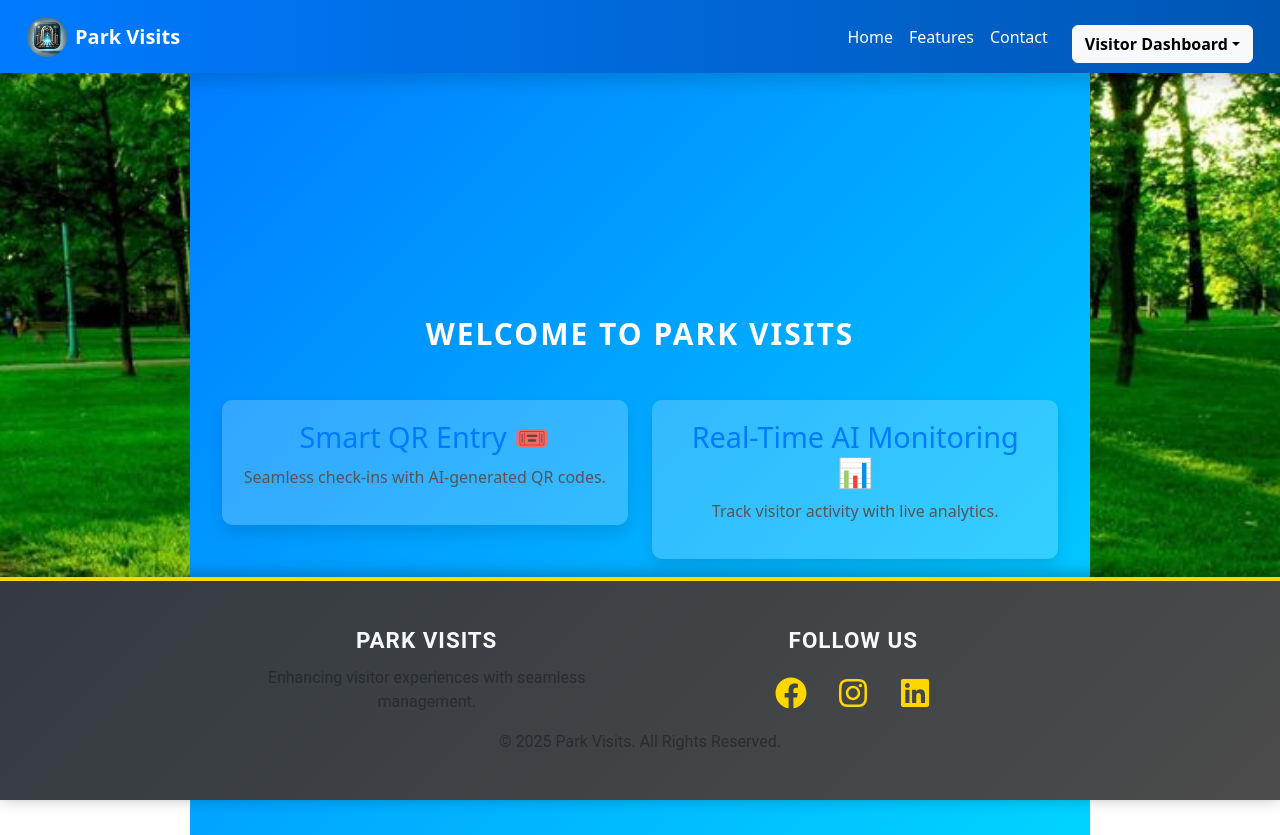
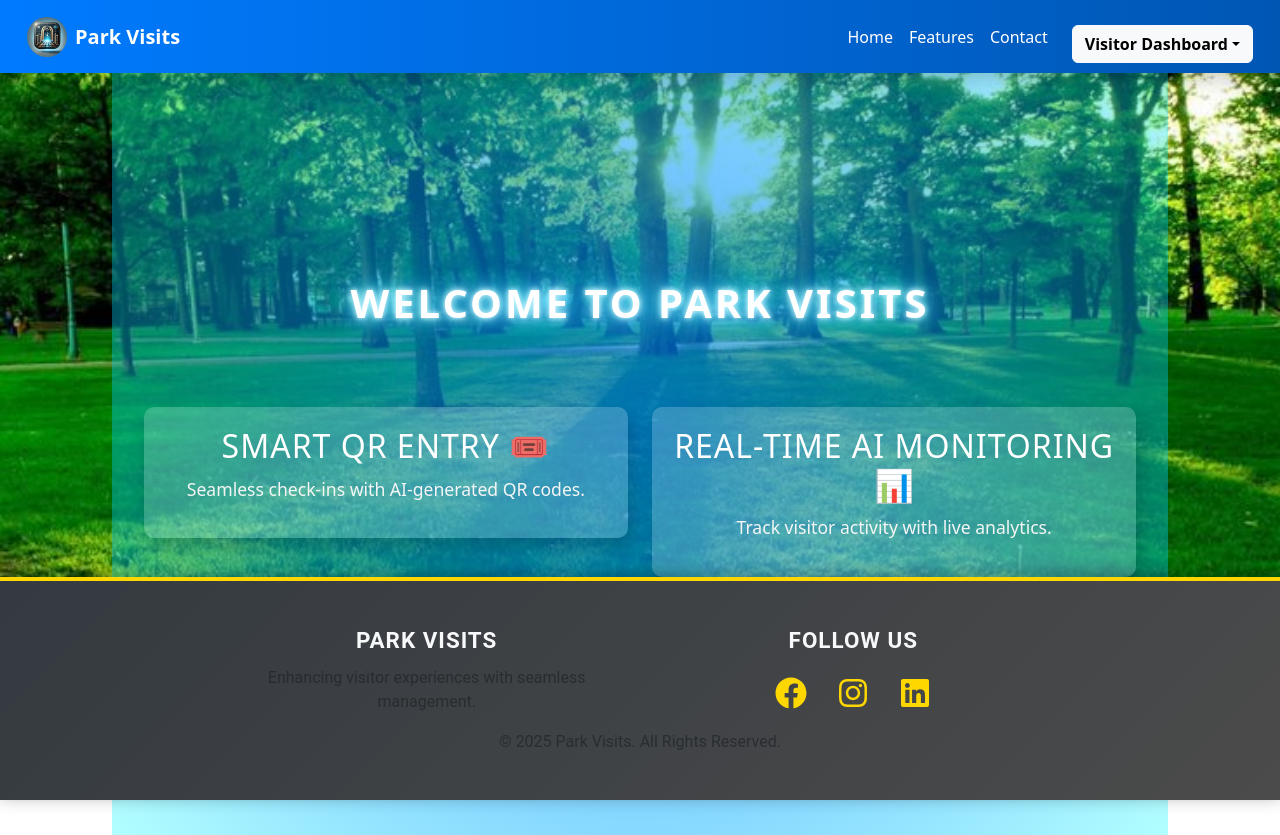
Before and after one commit to pranav1495/frontend, a React (Vite) app: page /home in a window 1280 px wide. Built offline with nearby package versions, Linux system fonts and the light colour scheme; sample sign-in values are in the browser's storage; a small style sheet from the web is missing.

Commit message:
updated successfully

```diff
--- a/src/Components/Home/Home.css
+++ b/src/Components/Home/Home.css
@@ -1,164 +1,101 @@
+/* Home container with a gradient background and particle effect */
 .home-container {
   display: flex;
   flex-direction: column;
   align-items: center;
   text-align: center;
   padding: 20px;
-  background: linear-gradient(135deg, #007bff, #00d4ff); /* Gradient background */
+  background: radial-gradient(circle, rgba(0, 123, 255, 0.7), rgba(0, 255, 255, 0.3));
   min-height: 100vh;
   justify-content: center;
+  position: relative;
+  overflow: hidden;
 }
 
 .greeting-text {
-  font-size: 30px;
-  font-weight: bold;
-  color: #ffffff;
+  font-size: 40px;
+  font-weight: 700;
+  color: #fff;
   text-transform: uppercase;
-  letter-spacing: 2px;
-  margin-bottom: 20px;
+  letter-spacing: 3px;
+  margin-bottom: 30px;
+  animation: neon 1.5s ease-in-out infinite alternate;
+}
+
+@keyframes neon {
+  0% {
+    text-shadow: 0 0 5px #fff, 0 0 10px #fff, 0 0 20px #00d4ff, 0 0 30px #00d4ff;
+  }
+  100% {
+    text-shadow: 0 0 5px #00d4ff, 0 0 10px #00d4ff, 0 0 20px #fff, 0 0 30px #fff;
+  }
 }
 
 .brand-name {
   color: #ffd700;
   font-weight: bold;
+  text-transform: capitalize;
 }
 
 .feature-card {
-  background: #ffffff;
-  border-radius: 12px;
-  box-shadow: 0 8px 15px rgba(0, 0, 0, 0.1);
+  background: linear-gradient(145deg, #ff6ec7, #8e44ad); /* Gradient for a fresh look */
+  border-radius: 15px;
+  box-shadow: 5px 10px 20px rgba(0, 0, 0, 0.2);
   text-align: center;
-  padding: 30px;
-  transition: transform 0.3s ease, box-shadow 0.3s ease;
+  padding: 40px;
+  margin: 20px 0;
+  transition: transform 0.3s ease, box-shadow 0.4s ease;
+  animation: float 1.5s ease-in-out infinite alternate;
+}
+
+@keyframes float {
+  0% {
+    transform: translateY(0);
+  }
+  100% {
+    transform: translateY(-10px);
+  }
+}
+
+.feature-card:hover {
+  transform: translateY(-15px);
+  box-shadow: 0px 15px 40px rgba(0, 0, 0, 0.3);
+}
+
+.feature-card h3 {
+  font-size: 2rem;
+  color: #fff;
+  text-transform: uppercase;
+  letter-spacing: 1px;
+  margin-bottom: 15px;
+}
+
+.feature-card p {
+  color: #f5f5f5;
+  font-size: 1.1rem;
+}
+
+.fade-in {
   animation: fadeIn 1s ease-in-out;
 }
 
-.feature-card:hover {
-  transform: translateY(-10px);
-  box-shadow: 0 12px 25px rgba(0, 0, 0, 0.2);
-}
-
-.feature-card h3 {
-  font-size: 1.8rem;
-  color: #007bff;
-  margin-bottom: 10px;
-}
-
-.feature-card p {
-  color: #555;
-  font-size: 1rem;
-}
-
-.fade-in {
-  animation: fadeIn 1s ease-in;
-}
-
 @keyframes fadeIn {
-  from { opacity: 0; }
-  to { opacity: 1; }
+  from {
+    opacity: 0;
+  }
+  to {
+    opacity: 1;
+  }
 }
 
 /* Mobile Styles */
 @media (max-width: 768px) {
   .greeting-text {
-    font-size: 24px;
+    font-size: 30px;
   }
 
   .feature-card {
-    padding: 20px;
-    font-size: 15px;
+    padding: 25px;
+    font-size: 14px;
   }
 }
-
-/* Logout Button */
-.logout-button {
-  width: 180px;
-  font-size: 20px;
-  padding: 12px 20px;
-  background-color: #28a745;
-  color: white;
-  border-radius: 8px;
-  border: none;
-  transition: background 0.3s ease-in-out, transform 0.3s ease-in-out;
-  cursor: pointer;
-}
-
-.logout-button:hover {
-  background-color: #218838;
-  transform: scale(1.05);
-}
-
-.logout-button:focus {
-  outline: none;
-}
-.home-container {
-  display: flex;
-  flex-direction: column;
-  align-items: center;
-  text-align: center;
-  padding: 20px;
-  background: linear-gradient(135deg, #007bff, #00d4ff); /* Gradient background */
-  min-height: 100vh;
-  justify-content: center;
-}
-
-.greeting-text {
-  font-size: 30px;
-  font-weight: bold;
-  color: #ffffff;
-  text-transform: uppercase;
-  letter-spacing: 2px;
-  margin-bottom: 20px;
-}
-
-.brand-name {
-  color: #ffd700;
-  font-weight: bold;
-}
-
-.feature-card {
-  background: #ffffff;
-  border-radius: 12px;
-  box-shadow: 0 8px 15px rgba(0, 0, 0, 0.1);
-  text-align: center;
-  padding: 30px;
-  transition: transform 0.3s ease, box-shadow 0.3s ease;
-  animation: fadeIn 1s ease-in-out;
-}
-
-.feature-card:hover {
-  transform: translateY(-10px);
-  box-shadow: 0 12px 25px rgba(0, 0, 0, 0.2);
-}
-
-.feature-card h3 {
-  font-size: 1.8rem;
-  color: #007bff;
-  margin-bottom: 10px;
-}
-
-.feature-card p {
-  color: #555;
-  font-size: 1rem;
-}
-
-.fade-in {
-  animation: fadeIn 1s ease-in;
-}
-
-@keyframes fadeIn {
-  from { opacity: 0; }
-  to { opacity: 1; }
-}
-
-/* Mobile Styles */
-@media (max-width: 768px) {
-  .greeting-text {
-    font-size: 24px;
-  }
-
-  .feature-card {
-    padding: 20px;
-    font-size: 15px;
-  }
-}
```
